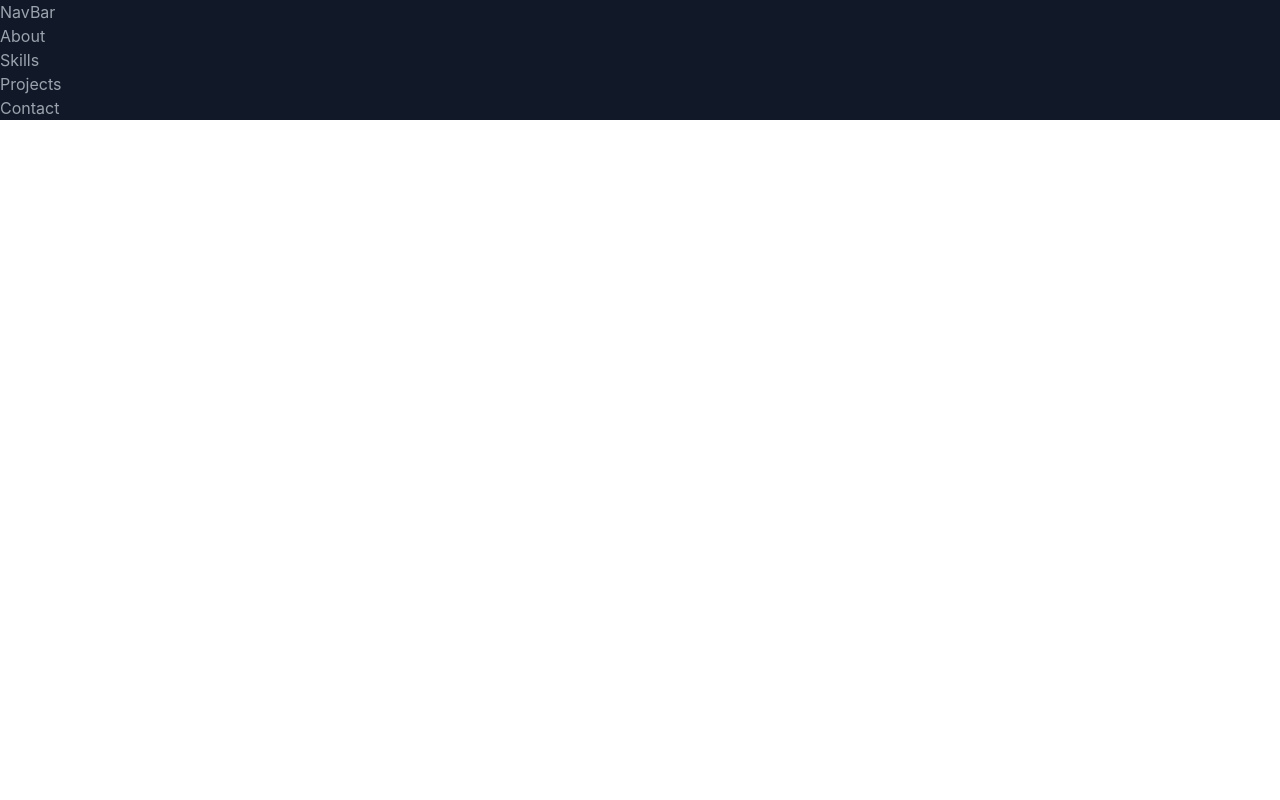
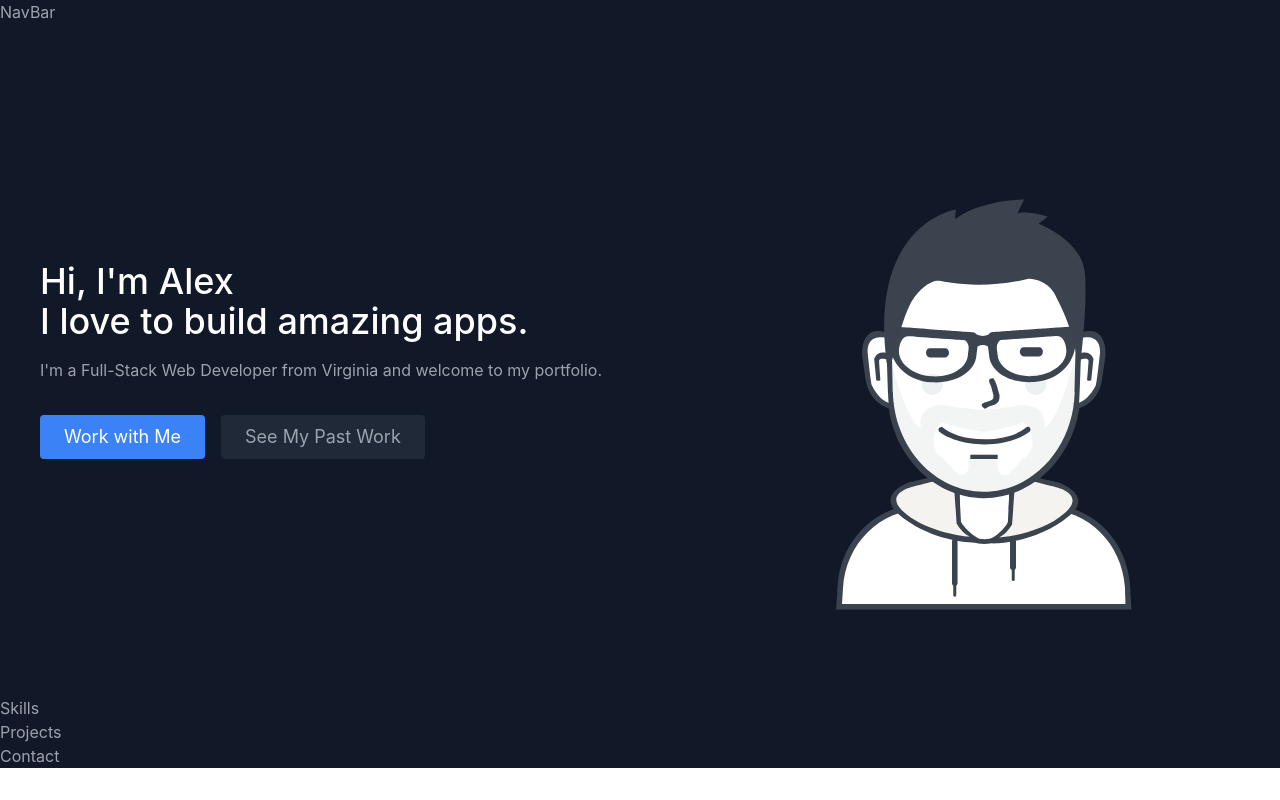
Before and after one commit to AlexandroM1234/Portfolio, a React (Create React App) app in the folder my-portfolio/: page / in a window 1280 px wide. Built offline with nearby package versions, Linux system fonts and the light colour scheme.

Commit message:
About section done

```diff
--- a/my-portfolio/src/Components/About.jsx
+++ b/my-portfolio/src/Components/About.jsx
@@ -1,7 +1,41 @@
 import React from "react";
+import me from "../me.svg";
 
 const About = () => {
-  return <div>About</div>;
+  return (
+    <section id="About">
+      <div className="container mx-auto flex px-10 py-20 md:flex-row flex-col items-center">
+        <div className="lg:flex-grow md:w-1/2 lg:pr-24 md:pr-16 flex flex-col md:items-start md:text-left mb-16 md:mb-0 items-center text-center">
+          <h1 className="title-font sm:text-4xl text-3xl mb-4 font-medium text-white">
+            Hi, I'm Alex
+            <br className="hidden lg:inline-block" /> I love to build amazing
+            apps.
+          </h1>
+          <p className="mb-8 leading-relaxed">
+            I'm a Full-Stack Web Developer from Virginia and welcome to my
+            portfolio.
+          </p>
+          <div className="flex justify-center">
+            <a
+              href="#contact"
+              className="inline-flex text-white bg-blue-500 border-0 py-2 px-6 focus:outline-none hover:bg-blue-600 rounded text-lg"
+            >
+              Work with Me
+            </a>
+            <a
+              href="#projects"
+              className="ml-4 inline-flex text-gray-400 bg-gray-800 border-0 py-2 px-6 focus:outline-none hover:bg-gray-700 hover:text-white rounded text-lg"
+            >
+              See My Past Work
+            </a>
+          </div>
+        </div>
+        <div className="lg:max-w-lg lg:w-full md:w-1/2 w-5/6">
+          <img alt="hero" src={me}></img>
+        </div>
+      </div>
+    </section>
+  );
 };
 
 export default About;
```
Also changed, not shown: my-portfolio/src/me.svg (added).
